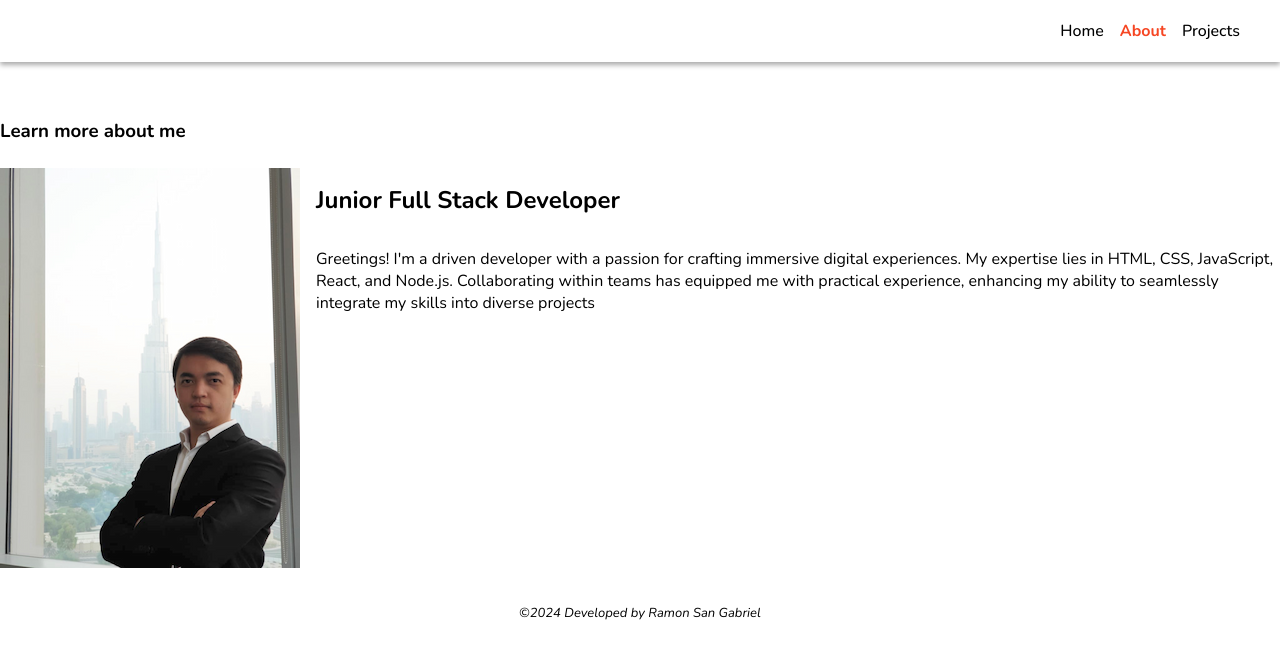
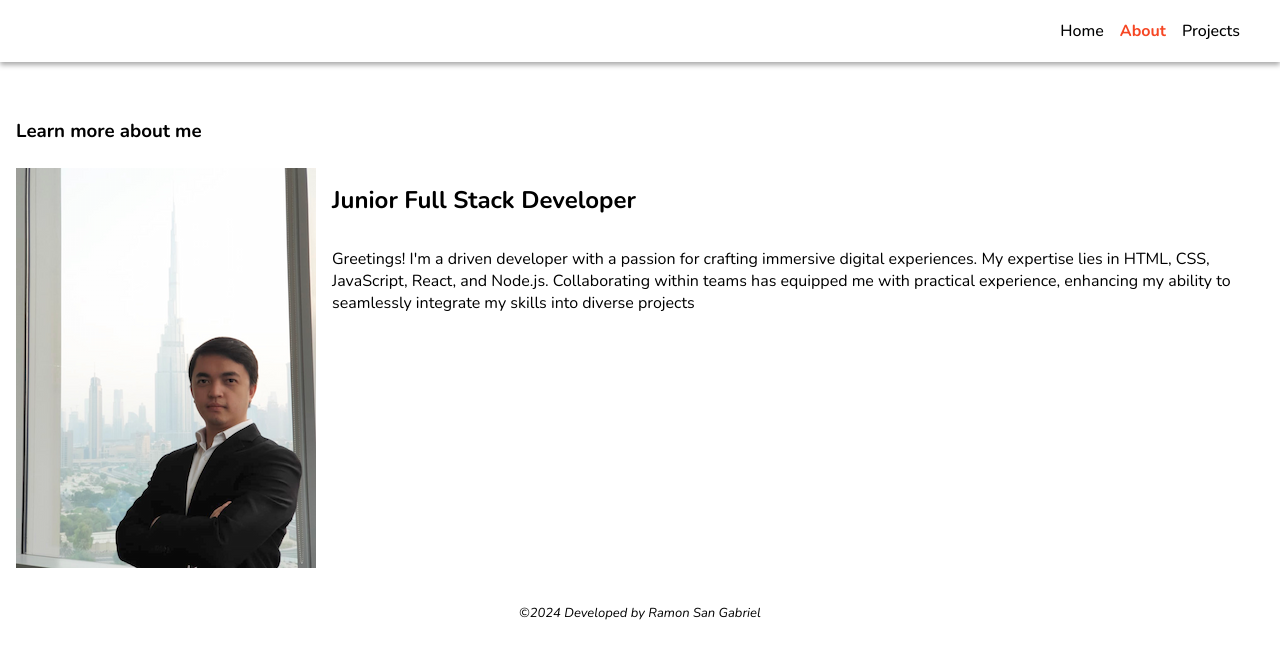
Before and after one commit to RamonSanGabriel/rsg-hw-projects, a React (Vite) app: page /about in a window 1280 px wide. Shown: the top 658 px of the page. Built offline with nearby package versions, Linux system fonts and the light colour scheme.

Commit message:
PageTitle margin

```diff
--- a/src/components/About/About.module.css
+++ b/src/components/About/About.module.css
@@ -1,10 +1,12 @@
 .aboutContainer {
   /* display: flex; */
   padding: 16px 0;
+  margin: 0 16px;
 
   @media (width > 768px) {
     display: flex;
     gap: 16px;
+    /* margin: 0 auto; */
   }
 }
 .position {
@@ -16,6 +18,6 @@
   display: block;
 
   @media (width <= 768px) {
-    margin: 0 auto;
+    /* margin: 0 auto; */
   }
 }
--- a/src/components/PageTitle/PageTitle.module.css
+++ b/src/components/PageTitle/PageTitle.module.css
@@ -1,4 +1,4 @@
 .containerPageTitle {
   padding: 8px 0;
-  margin: 0 auto;
+  margin: 0 16px;
 }
```
